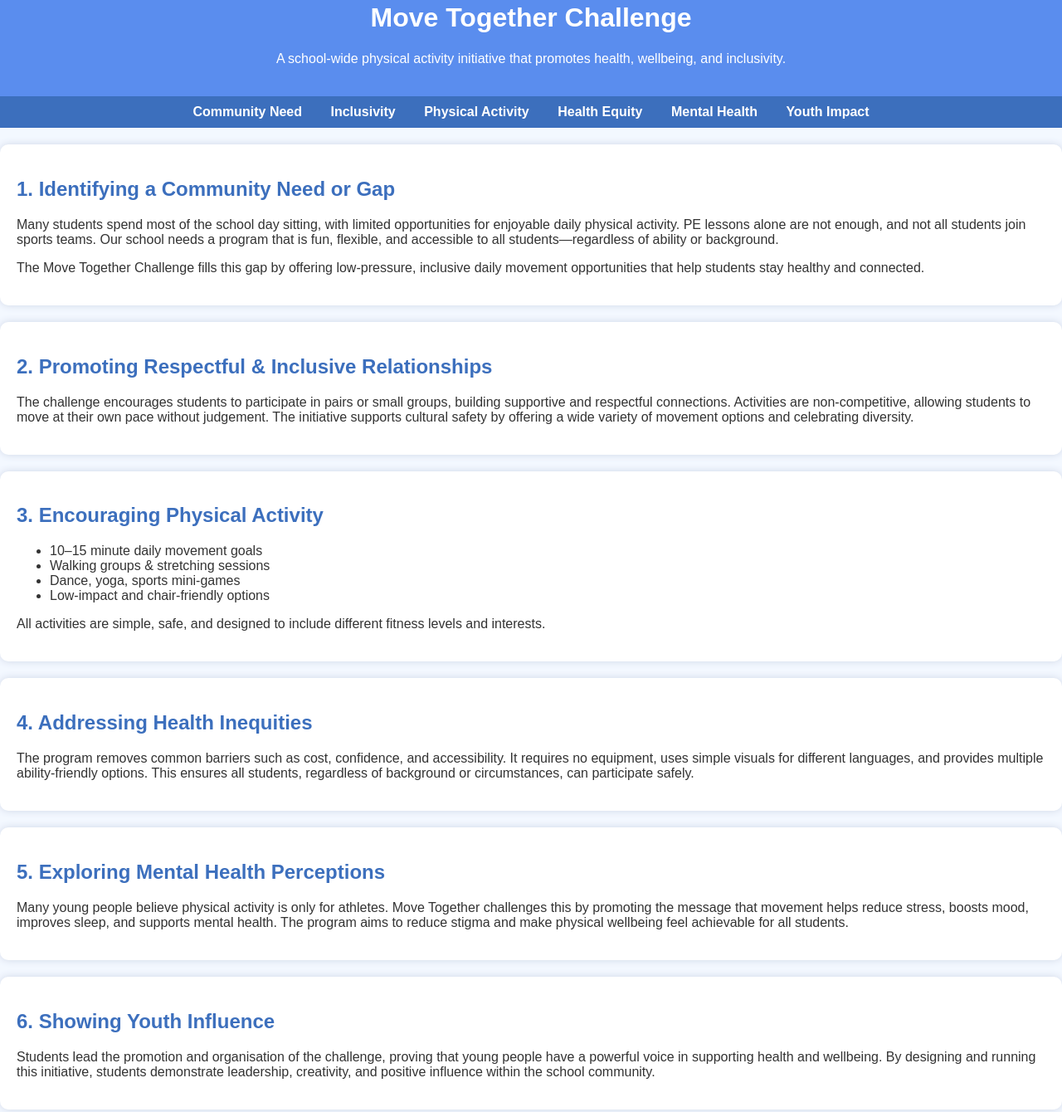
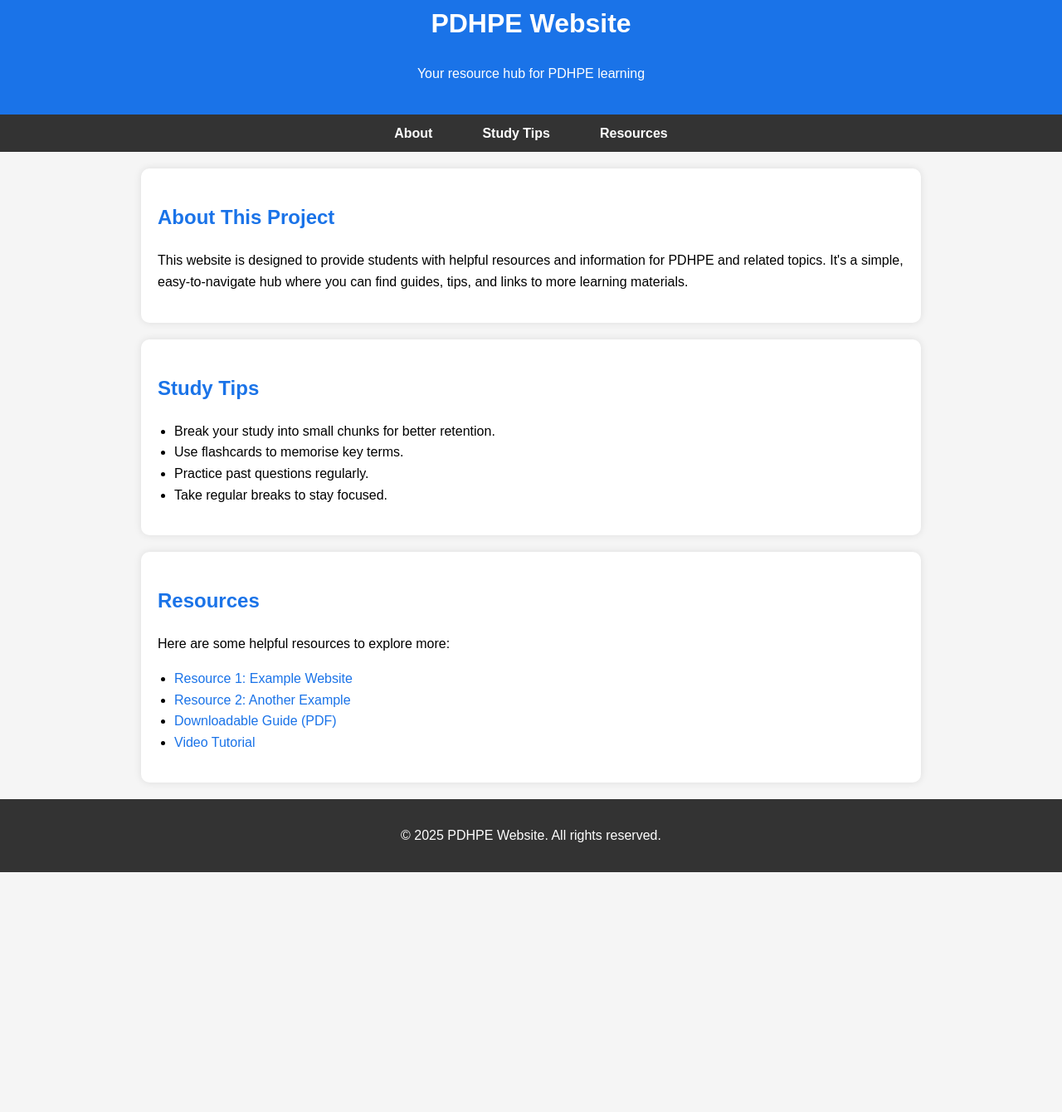
Before and after one commit to nikewithaT-afk/PDHPE-WEBSITE, a plain HTML site: page index.html in a window 1280 px wide. Shown: the part 38-1378 px from the top of the page at 83% size. After the commit the page ends 1089 px from the top, so only its background shows below. Drawn offline with Linux system fonts and the light colour scheme.

Commit message:
Update index.html

```diff
--- a/index.html
+++ b/index.html
@@ -3,112 +3,128 @@
 <head>
   <meta charset="UTF-8">
   <meta name="viewport" content="width=device-width, initial-scale=1.0">
-    <title>Move Together Challenge</title>
+  <title>PDHPE Website</title>
   <style>
     body {
       font-family: Arial, sans-serif;
-            background: #f3f8ff;
+      line-height: 1.6;
       margin: 0;
       padding: 0;
-            color: #333;
+      background-color: #f5f5f5;
     }
+
     header {
-            background: #5a8dee;
+      background-color: #1a73e8;
       color: white;
-            padding: 20px;
+      padding: 20px 0;
       text-align: center;
     }
-        nav {
-            background: #3c6fbd;
-            padding: 10px;
-            text-align: center;
+
+    nav ul {
+      list-style: none;
+      display: flex;
+      justify-content: center;
+      padding: 0;
+      margin: 0;
+      background-color: #333;
     }
-        nav a {
+
+    nav ul li {
+      margin: 0 15px;
+    }
+
+    nav ul li a {
       color: white;
-            margin: 0 15px;
       text-decoration: none;
       font-weight: bold;
+      padding: 10px 15px;
+      display: block;
     }
+
+    nav ul li a:hover {
+      background-color: #555;
+      border-radius: 5px;
+    }
+
     section {
-            padding: 25px;
+      padding: 20px;
+      margin: 20px auto;
+      max-width: 900px;
+      background-color: #fff;
+      border-radius: 10px;
+      box-shadow: 0 0 10px rgba(0,0,0,0.1);
     }
-        h2 {
-            color: #3c6fbd;
+
+    section h2 {
+      color: #1a73e8;
     }
-        .card {
-            background: white;
-            padding: 20px;
-            margin: 20px 0;
-            border-radius: 10px;
-            box-shadow: 0 0 10px #d0d7e6;
+
+    section ul {
+      list-style-type: disc;
+      padding-left: 20px;
+    }
+
+    section a {
+      color: #1a73e8;
+      text-decoration: none;
+    }
+
+    section a:hover {
+      text-decoration: underline;
+    }
+
+    footer {
+      text-align: center;
+      padding: 15px 0;
+      background-color: #333;
+      color: white;
+      margin-top: 20px;
     }
   </style>
 </head>
+<body>
 
-<body>
 <header>
-    <h1>Move Together Challenge</h1>
-    <p>A school-wide physical activity initiative that promotes health, wellbeing, and inclusivity.</p>
+  <h1>PDHPE Website</h1>
+  <p>Your resource hub for PDHPE learning</p>
 </header>
 
 <nav>
-    <a href="#need">Community Need</a>
-    <a href="#inclusive">Inclusivity</a>
-    <a href="#activity">Physical Activity</a>
-    <a href="#equity">Health Equity</a>
-    <a href="#mental">Mental Health</a>
-    <a href="#impact">Youth Impact</a>
+  <ul>
+    <li><a href="#about">About</a></li>
+    <li><a href="#tips">Study Tips</a></li>
+    <li><a href="#resources">Resources</a></li>
+  </ul>
 </nav>
 
-<section id="need" class="card">
-    <h2>1. Identifying a Community Need or Gap</h2>
-    <p>Many students spend most of the school day sitting, with limited opportunities for enjoyable daily physical activity.
-    PE lessons alone are not enough, and not all students join sports teams. Our school needs a program that is fun, flexible,
-    and accessible to all students—regardless of ability or background.</p>
-    <p>The Move Together Challenge fills this gap by offering low-pressure, inclusive daily movement opportunities that help students stay healthy and connected.</p>
+<section id="about">
+  <h2>About This Project</h2>
+  <p>This website is designed to provide students with helpful resources and information for PDHPE and related topics. It's a simple, easy-to-navigate hub where you can find guides, tips, and links to more learning materials.</p>
 </section>
 
-<section id="inclusive" class="card">
-    <h2>2. Promoting Respectful & Inclusive Relationships</h2>
-    <p>The challenge encourages students to participate in pairs or small groups, building supportive and respectful connections.
-    Activities are non-competitive, allowing students to move at their own pace without judgement. The initiative supports cultural safety
-    by offering a wide variety of movement options and celebrating diversity.</p>
+<section id="tips">
+  <h2>Study Tips</h2>
+  <ul>
+    <li>Break your study into small chunks for better retention.</li>
+    <li>Use flashcards to memorise key terms.</li>
+    <li>Practice past questions regularly.</li>
+    <li>Take regular breaks to stay focused.</li>
+  </ul>
 </section>
 
-<section id="activity" class="card">
-    <h2>3. Encouraging Physical Activity</h2>
+<section id="resources">
+  <h2>Resources</h2>
+  <p>Here are some helpful resources to explore more:</p>
   <ul>
-        <li>10–15 minute daily movement goals</li>
-        <li>Walking groups & stretching sessions</li>
-        <li>Dance, yoga, sports mini-games</li>
-        <li>Low-impact and chair-friendly options</li>
+    <li><a href="https://www.example.com" target="_blank">Resource 1: Example Website</a></li>
+    <li><a href="https://www.example2.com" target="_blank">Resource 2: Another Example</a></li>
+    <li><a href="resources/guide.pdf" target="_blank">Downloadable Guide (PDF)</a></li>
+    <li><a href="https://www.youtube.com/watch?v=example" target="_blank">Video Tutorial</a></li>
   </ul>
-    <p>All activities are simple, safe, and designed to include different fitness levels and interests.</p>
 </section>
 
-<section id="equity" class="card">
-    <h2>4. Addressing Health Inequities</h2>
-    <p>The program removes common barriers such as cost, confidence, and accessibility. It requires no equipment,
-    uses simple visuals for different languages, and provides multiple ability-friendly options. This ensures all students,
-    regardless of background or circumstances, can participate safely.</p>
-</section>
-
-<section id="mental" class="card">
-    <h2>5. Exploring Mental Health Perceptions</h2>
-    <p>Many young people believe physical activity is only for athletes. Move Together challenges this by promoting the message
-    that movement helps reduce stress, boosts mood, improves sleep, and supports mental health. The program aims to reduce stigma
-    and make physical wellbeing feel achievable for all students.</p>
-</section>
-
-<section id="impact" class="card">
-    <h2>6. Showing Youth Influence</h2>
-    <p>Students lead the promotion and organisation of the challenge, proving that young people have a powerful voice in supporting
-    health and wellbeing. By designing and running this initiative, students demonstrate leadership, creativity, and positive influence
-    within the school community.</p>
-</section>
-
-<footer style="text-align:center;padding:20px;background:#5a8dee;color:white;">
-    © 2025 Move Together Challenge — Student Health Initiative
+<footer>
+  <p>&copy; 2025 PDHPE Website. All rights reserved.</p>
 </footer>
 
 </body>
```
Lines whose indentation alone changed are shown as unchanged.
